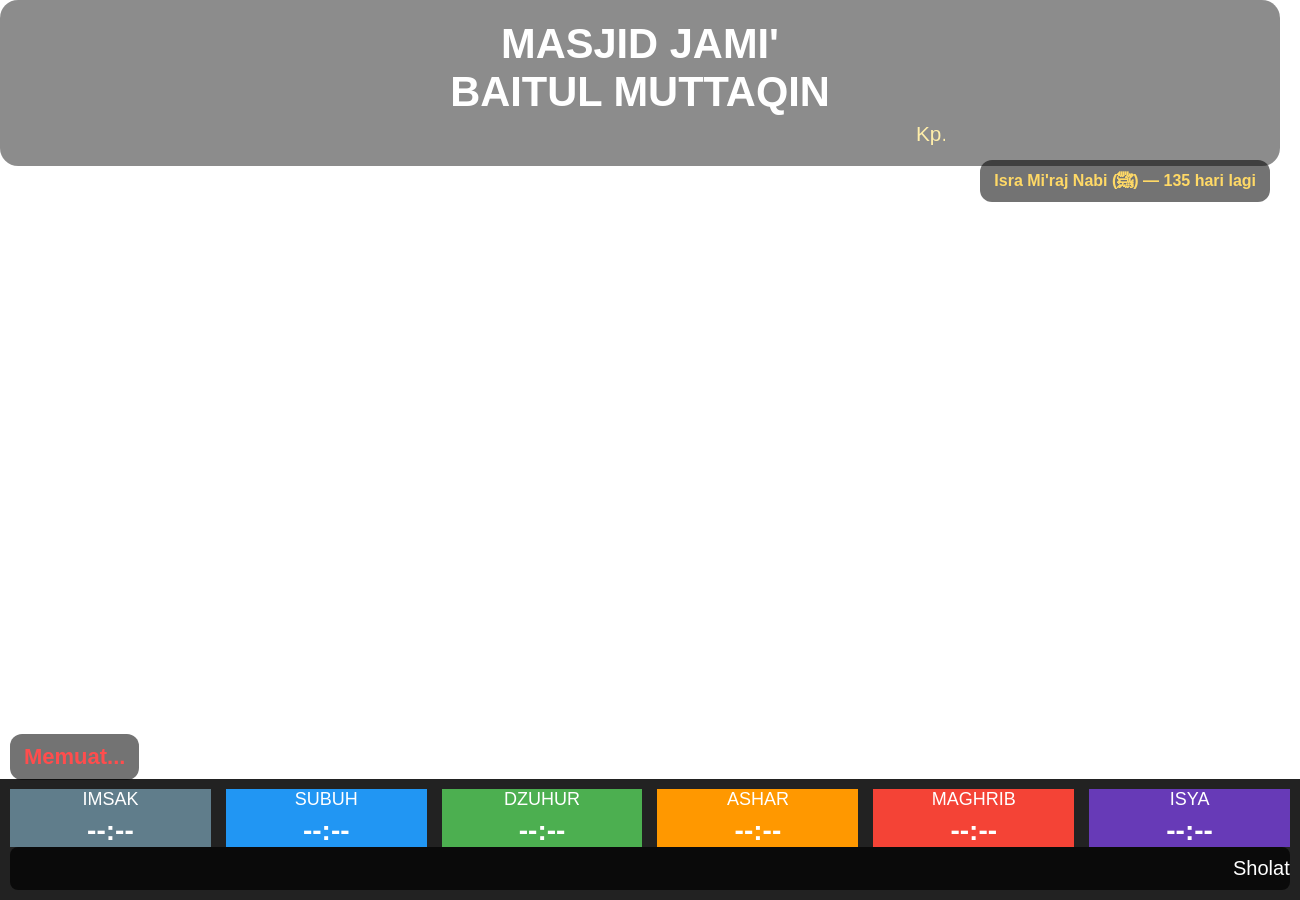
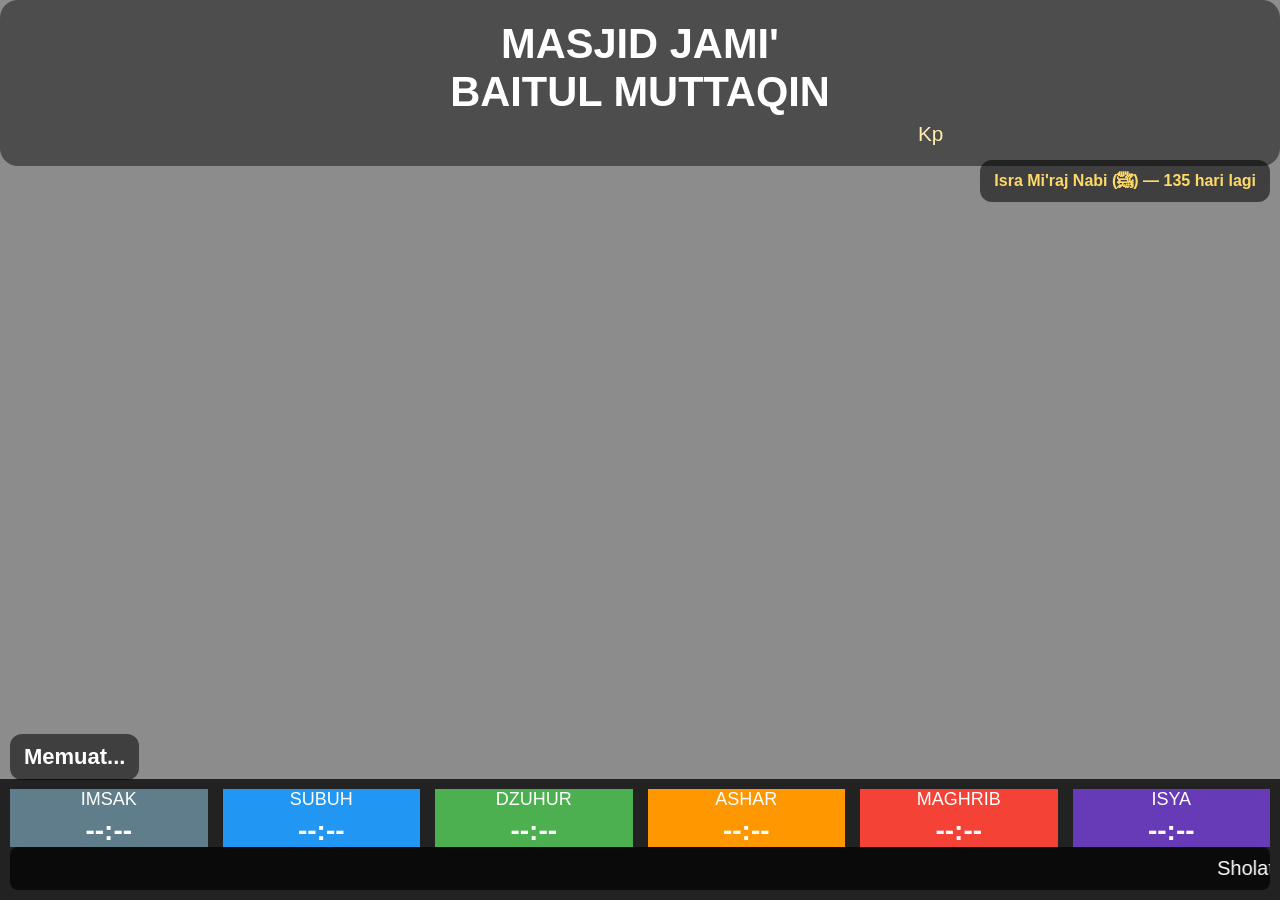

Add files via upload

--- a/style.css
+++ b/style.css
@@ -1,40 +1,59 @@
-body {
-  margin: 0;
-  padding: 0;
+html, body{
+  width:100%;
+  height:100%;
+  margin:0;
+  padding:0;
+  overflow:hidden;              
+  box-sizing:border-box;
   font-family: Arial, Helvetica, sans-serif;
-  background: url("masjid2.jpg") no-repeat center center fixed;
-  background-size: cover;
-  color: white;
 }
 
-/* ================= HEADER ================= */
+
+body{
+  color:white;
+  background: url("masjid2.jpg") no-repeat center center fixed;
+  background-size: cover;
+  position: relative;
+}
 
 
+body::before{
+  content:"";
+  position:fixed;
+  inset:0;
+  background:rgba(0,0,0,.45);   /* bisa 0.35 – 0.6 */
+  z-index:-1;
+}
+
+
+*{
+  box-sizing:border-box;
+}
 
 /* ================= JADWAL SHOLAT ================= */
 .countdown{
-  position:absolute;           /* overlay */
-  bottom:120px;                /* SESUAIKAN jarak ke box imsak */
-  left:10px;                  /* sejajar kanan */
+  position:absolute;           
+  bottom:120px;                
+  left:10px;                  
   background:rgba(0,0,0,.55);
   padding:10px 14px;
   border-radius:12px;
   font-size:1.1rem;
   font-weight:600;
-  color:#ff4d4d;
+  color:white;
   text-align:right;
   max-width:500px;
 }
 
 .jadwal {
-  margin-top: auto;          /* INI KUNCINYA */
+  margin-top: auto;          
   display: flex;
-  flex-direction: row;       /* 1 row */
+  flex-direction: row;       
   gap: 15px;
 }
 
 .box {
-  flex: 1;               /* semua box sama lebar */
+  flex: 1;               
   text-align: center;
 }
 
@@ -95,9 +114,5 @@ body {
   text-align: center;
   padding: 10px;
 }
-
-
-
-
 
 
